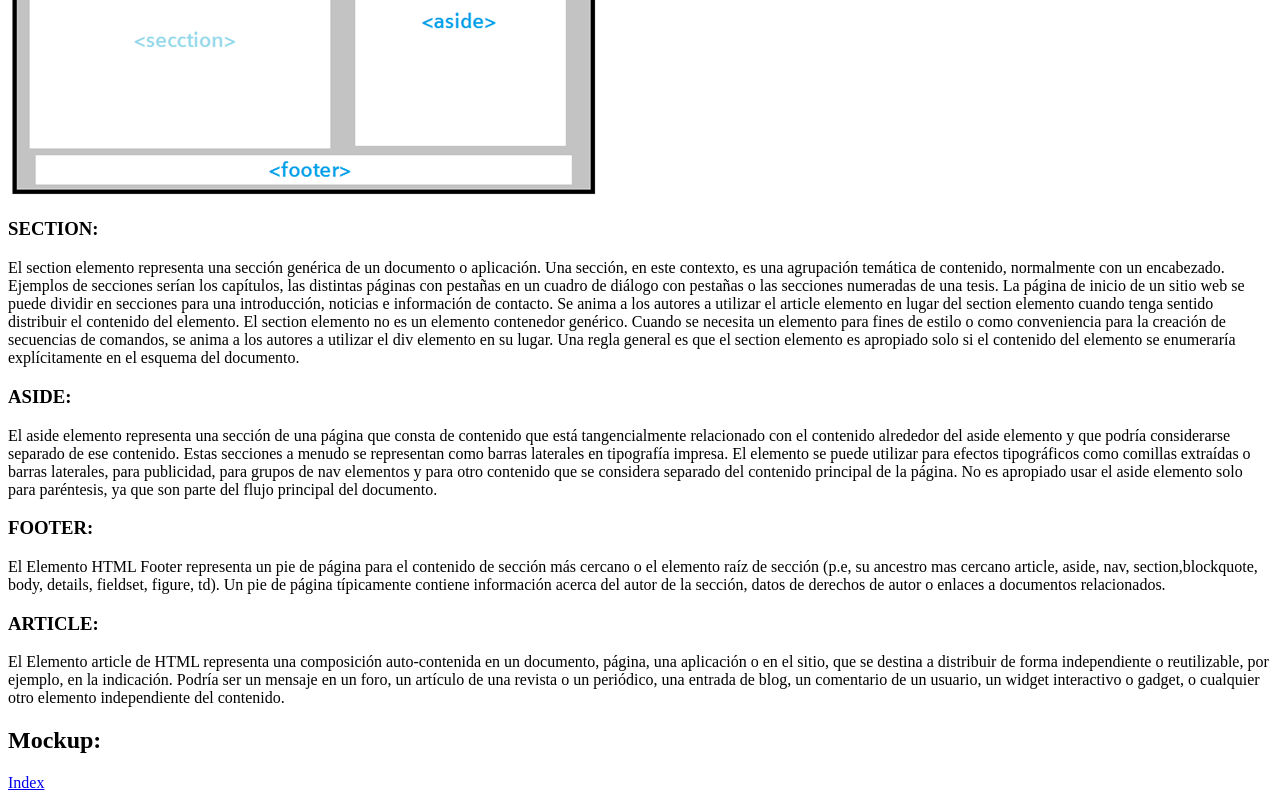
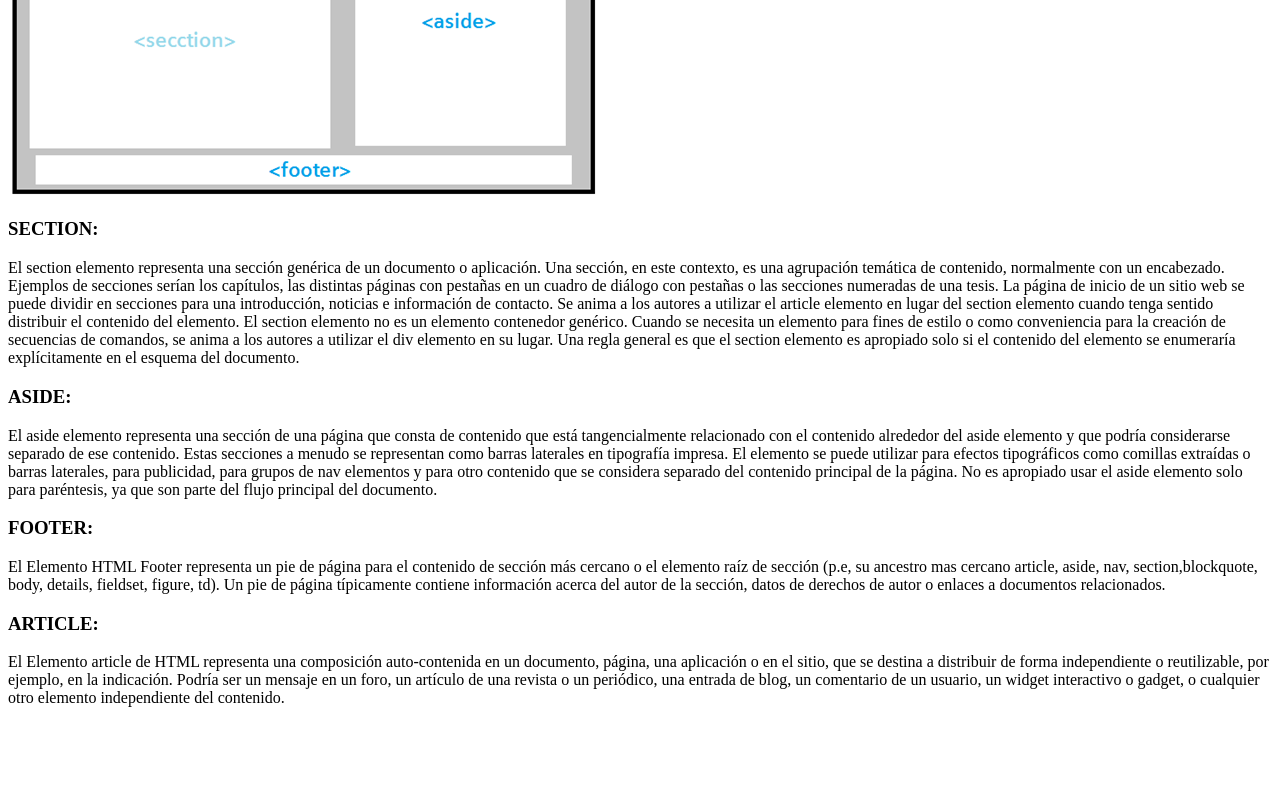
Before and after one commit to Harrisoncorreaflorez/Fase-2-DSW, a plain HTML site: page plaining.html in a window 1280 px wide. Shown: the part 535-1335 px from the top of the page. After the commit the page ends 1258 px from the top, so only its background shows below. Drawn offline with Linux system fonts and the light colour scheme.

Commit message:
Actualizar plaining

```diff
--- a/plaining.html
+++ b/plaining.html
@@ -80,8 +80,6 @@
       </p>
     </div>
   </section>
-  <h2>Mockup: </h2>
-  <a href="index.html">Index</a>
 </body>
 
 </html>
```
